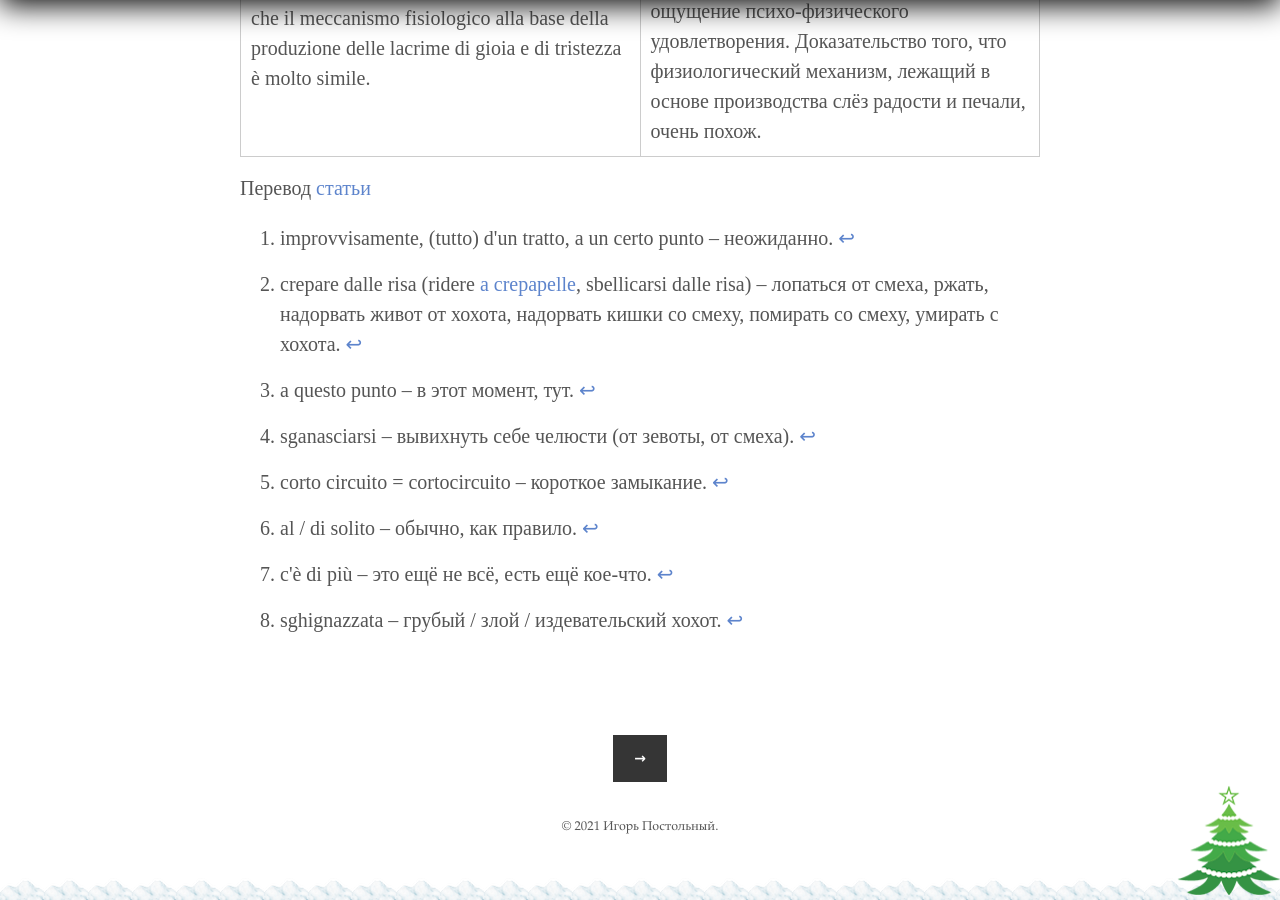
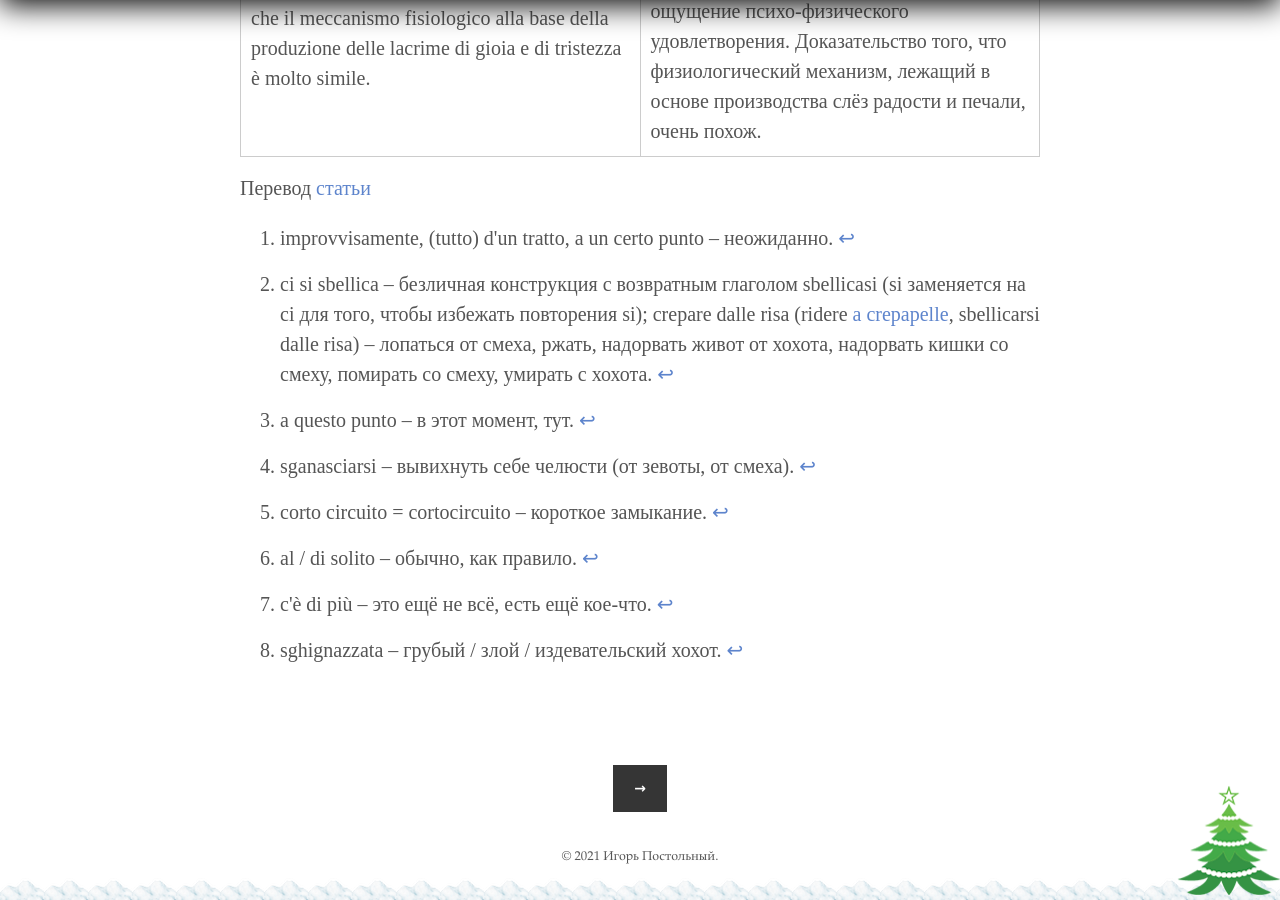
Before and after one commit to postolny/postolny.github.io, a Jekyll site: the page built from _posts/2021-05-26-perche-quando-si-ride-molto-poi-si-finisce-per-piangere.md, in a window 1280 px wide and 900 px high, scrolled down 2156 px. Built offline with Jekyll 4.4.1, drawn with Linux system fonts in a browser that asks for light colours.

Commit message:
Add files via upload

```diff
--- a/_posts/2021-05-26-perche-quando-si-ride-molto-poi-si-finisce-per-piangere.md
+++ b/_posts/2021-05-26-perche-quando-si-ride-molto-poi-si-finisce-per-piangere.md
@@ -29,7 +29,7 @@ Ma c'è di più[^7]! Analizzando il contenuto delle lacrime  versate dopo una "s
 
 [^1]: improvvisamente, (tutto) d'un tratto, a un certo punto – неожиданно.
 
-[^2]: crepare dalle risa (ridere [a crepapelle]({{ site.baseurl }}/2020-12-04/a-crepapelle), sbellicarsi dalle risa) – лопаться от смеха, ржать, надорвать живот от хохота, надорвать кишки со смеху, помирать со смеху, умирать с хохота.
+[^2]: ci si sbellica – безличная конструкция с возвратным глаголом sbellicasi (si заменяется на ci для того, чтобы избежать повторения si); crepare dalle risa (ridere [a crepapelle]({{ site.baseurl }}/2020-12-04/a-crepapelle), sbellicarsi dalle risa) – лопаться от смеха, ржать, надорвать живот от хохота, надорвать кишки со смеху, помирать со смеху, умирать с хохота.
 
 [^3]: a questo punto – в этот момент, тут.
 
```
